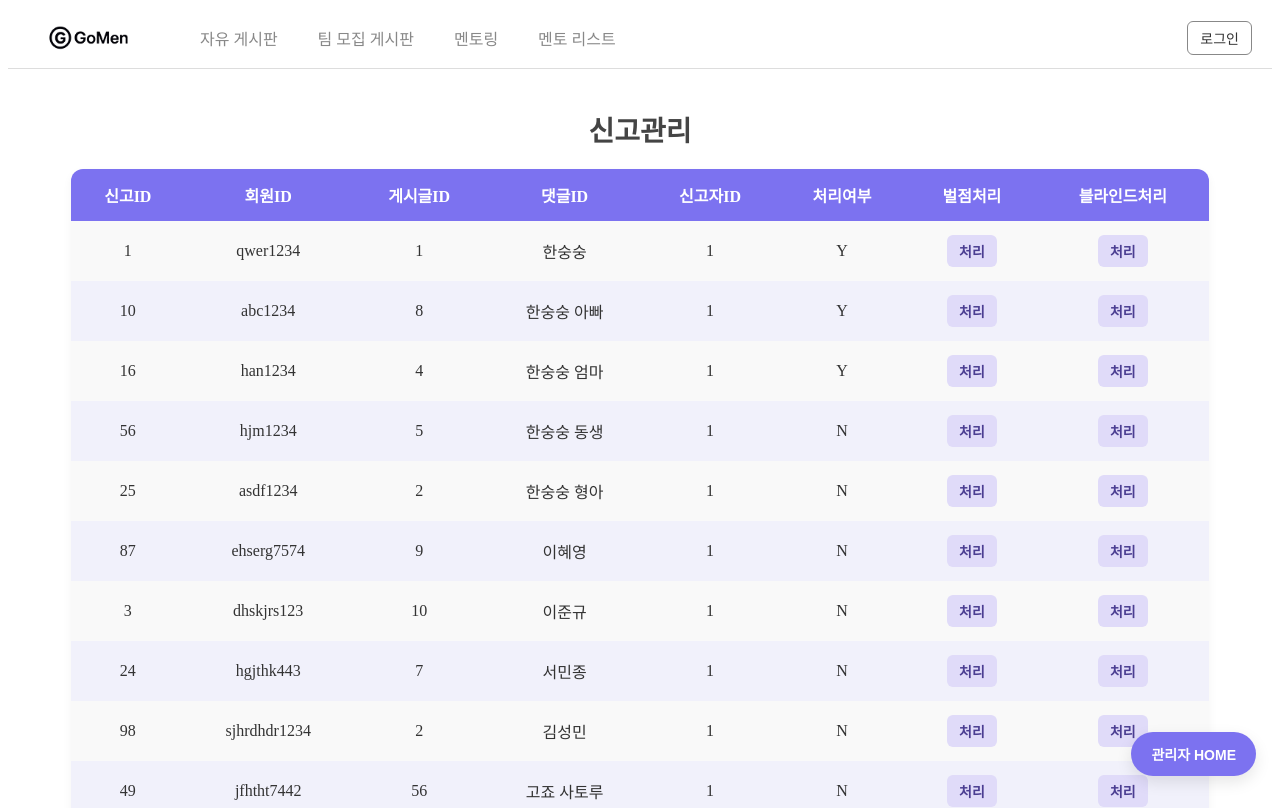
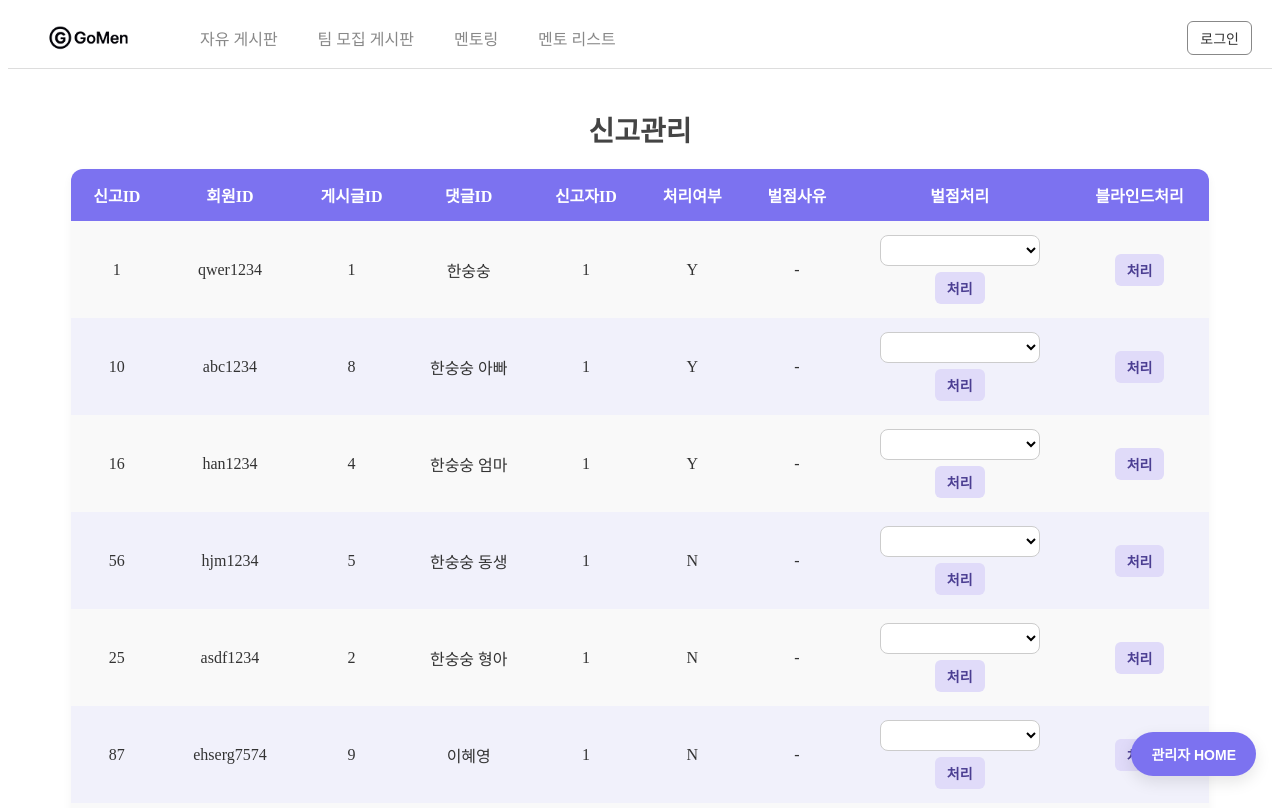
Before and after one commit to 4team-tuna/be14-3rd-Tuna-GoMen, a Vue app in the folder frontend/gomen/: page /admin/reports in a window 1280 px wide. Shown: the top 808 px of the page. Built offline with nearby package versions, Linux system fonts and the light colour scheme; data requests are answered from the project's data file.

Commit message:
회원 테이블 새로 생성시 벌점 컬럼 추가 신고 처리시 관리자가 카테고리 선택 가능 해당하는 벌점 만큼 신고당한 회원의 정보에 벌점 누적 기능 구현

```diff
--- a/frontend/gomen/mock/db.json
+++ b/frontend/gomen/mock/db.json
@@ -703,19 +703,6 @@
       "likes": 5,
       "content": "Vue.js에서 상태 관리를 어떻게 효율적으로 할 수 있을까요?",
       "comments": []
-    },
-    {
-      "id": "6bbc",
-      "title": "아닡ㅋㅋㅋ 한석현 진짜 너무 멍청한듯",
-      "author": "한숭숭",
-      "date": "25.04.14",
-      "createdAt": "2025-04-14T03:39:12.299Z",
-      "category": "잡담",
-      "views": 0,
-      "likes": 0,
-      "content": "아니 내가 한석현멘토 멘토링 했거든? 진짜 멘토링 개못함 ㅋㅋㅋ 차라리 이혜영 멘토한테 듣고말지\n",
-      "comments": [],
-      "is_blinded": "Y"
     }
   ],
   "likes": [
--- a/frontend/gomen/src/views/Admin/ReportPage.vue
+++ b/frontend/gomen/src/views/Admin/ReportPage.vue
@@ -12,6 +12,7 @@
             <th>댓글ID</th>
             <th>신고자ID</th>
             <th>처리여부</th>
+            <th>벌점사유</th>
             <th>벌점처리</th>
             <th>블라인드처리</th>
           </tr>
@@ -24,9 +25,18 @@
             <td>{{ report.commentId ?? 'null' }}</td>
             <td>{{ report.reporterId }}</td>
             <td>{{ report.status }}</td>
-              <td><button class="btn" @click="handleProcess(report.id)">처리</button></td>
+            <td>{{ report.category ?? '-' }}</td>
+            <td class="category-select-cell">
+              <select v-model="selectedCategories[report.id]" class="category-select">
+                <option disabled value="">선택</option>
+                <option value="불건전 게시글">🚫 불건전 게시글</option>
+                <option value="광고,홍보">📢 광고/홍보</option>
+                <option value="불법 게시글">⚠️ 불법 게시글</option>
+                <option value="욕설,비방">💢 욕설/비방</option>
+              </select>
+              <button class="btn" @click="handleProcess(report.id)">처리</button>
+            </td>
             <td><button class="btn" @click="handleBlind(report.id)">처리</button></td>
-
           </tr>
         </tbody>
       </table>
@@ -37,30 +47,74 @@
 
 <script setup>
 import { useRouter } from 'vue-router'
+import { ref, onMounted } from 'vue'
+import axios from 'axios'
+
 const router = useRouter()
-
 const goBack = () => {
   window.history.length > 1 ? router.back() : router.push('/admin')
 }
-import { ref, onMounted } from 'vue'
-import axios from 'axios'
 
 const reports = ref([])
+const selectedCategories = ref({})
+const categoryScoreMap = {
+  '불건전 게시글': 50,
+  '광고,홍보': 20,
+  '불법 게시글': 100,
+  '욕설,비방': 70
+}
 
 onMounted(async () => {
   const res = await axios.get('http://localhost:3001/reports')
   reports.value = res.data
 })
 
-// 처리여부 PATCH
 const handleProcess = async (reportId) => {
+  const selectedCategory = selectedCategories.value[reportId]
+  if (!selectedCategory) {
+    alert('위반 사유를 선택해주세요.')
+    return
+  }
+
+  const score = categoryScoreMap[selectedCategory]
+  const report = reports.value.find(r => r.id === reportId)
+  if (!report || !report.targetUserId) {
+    alert('회원 정보가 없습니다.')
+    return
+  }
+
   try {
+    // 신고 처리 상태 및 사유 업데이트
     await axios.patch(`http://localhost:3001/reports/${reportId}`, {
-      status: 'Y'
+      status: 'Y',
+      category: selectedCategory
     })
+
+    // 유저 정보 조회 - id, loginId, nickname 중 하나 일치
+    const usersRes = await axios.get(`http://localhost:3001/users`)
+    const targetUser = usersRes.data.find(u =>
+      u.id === report.targetUserId ||
+      u.loginId === report.targetUserId ||
+      u.nickname === report.targetUserId
+    )
+
+    if (!targetUser) {
+      alert('해당 유저 정보를 찾을 수 없습니다.')
+      return
+    }
+
+    const currentScore = targetUser.violationScore || 0
+    await axios.patch(`http://localhost:3001/users/${targetUser.id}`, {
+      violationScore: currentScore + score
+    })
+
     const target = reports.value.find(r => r.id === reportId)
-    if (target) target.status = 'Y'
-    alert('처리 완료되었습니다.')
+    if (target) {
+      target.status = 'Y'
+      target.category = selectedCategory
+    }
+
+    alert(`처리 완료! ${score}점 벌점이 부과되었습니다.`)
   } catch (error) {
     console.error('처리 실패:', error)
     alert('처리 중 오류가 발생했습니다.')
@@ -71,26 +125,14 @@ const handleBlind = async (reportId) => {
   try {
     const report = reports.value.find(r => r.id === reportId)
     if (!report) return
-
-    // 1. report 객체의 is_blinded: 'Y' 처리
-    await axios.patch(`http://localhost:3001/reports/${reportId}`, {
-      is_blinded: 'Y'
-    })
+    await axios.patch(`http://localhost:3001/reports/${reportId}`, { is_blinded: 'Y' })
     report.is_blinded = 'Y'
 
-    // 2. 게시글 블라인드 처리 (postId가 존재할 경우)
     if (report.postId) {
       await axios.patch(`http://localhost:3001/allposts/${report.postId}`, {
         is_blinded: 'Y'
       })
     }
-
-    // ✅ 향후 댓글 신고일 경우에도 대응 가능
-    // if (report.commentId) {
-    //   await axios.patch(`http://localhost:3001/comments/${report.commentId}`, {
-    //     is_blinded: 'Y'
-    //   })
-    // }
 
     alert('블라인드 처리되었습니다.')
   } catch (error) {
@@ -98,9 +140,7 @@ const handleBlind = async (reportId) => {
     alert('블라인드 처리 중 오류가 발생했습니다.')
   }
 }
-
 </script>
-
 
 <style scoped>
 h2 {
@@ -109,7 +149,6 @@ const handleBlind = async (reportId) => {
   font-size: 28px;
   color: #444;
 }
-
 table {
   width: 90%;
   margin: 0 auto;
@@ -118,29 +157,24 @@ const handleBlind = async (reportId) => {
   overflow: hidden;
   box-shadow: 0 4px 10px rgba(0, 0, 0, 0.05);
 }
-
 th, td {
   padding: 14px 16px;
   text-align: center;
 }
-
 th {
   background-color: #7c72f0;
   color: #fff;
   font-weight: 600;
 }
-
 td {
   background-color: #f9f9f9;
   color: #333;
 }
-
 tr:nth-child(even) td {
   background-color: #f1f1fb;
 }
-
 .btn {
-    background-color: #e0dbf9; /* iris-100 */
+  background-color: #e0dbf9;
   color: #4b3e92;
   padding: 6px 12px;
   border-radius: 6px;
@@ -150,18 +184,15 @@ const handleBlind = async (reportId) => {
   cursor: pointer;
   transition: background-color 0.3s;
 }
-
 .btn:hover {
   background-color: #5d5fef;
 }
-
 .note {
   text-align: center;
   margin-top: 20px;
   font-size: 14px;
   color: #777;
 }
-
 .floating-back {
   position: fixed;
   bottom: 24px;
@@ -178,9 +209,38 @@ const handleBlind = async (reportId) => {
   z-index: 999;
   transition: background-color 0.3s, transform 0.2s;
 }
-
 .floating-back:hover {
   background-color: #5d5fef;
   transform: scale(1.05);
 }
+
+.category-select-cell {
+  display: flex;
+  flex-direction: column;
+  align-items: center;
+  gap: 6px;
+}
+
+.category-select {
+  padding: 6px 12px;
+  border-radius: 8px;
+  border: 1px solid #ccc;
+  font-size: 13px;
+  cursor: pointer;
+  background-color: #fff;
+  transition: border-color 0.2s, box-shadow 0.2s;
+  width: 160px;
+  text-align: center;
+}
+
+.category-select:hover {
+  border-color: #7c72f0;
+  box-shadow: 0 0 0 2px rgba(124, 114, 240, 0.2);
+}
+
+.category-select:focus {
+  outline: none;
+  border-color: #5d5fef;
+  box-shadow: 0 0 0 2px rgba(93, 95, 239, 0.25);
+}
 </style>
--- a/frontend/gomen/src/views/Login/SignUpPage.vue
+++ b/frontend/gomen/src/views/Login/SignUpPage.vue
@@ -67,6 +67,7 @@ const submitForm = async () => {
       averageRating: 0,
       college: '',
       blog: '',
+      violationScore: 0
     }
 
     await axios.post('http://localhost:3001/users', newUser)
```
Lines whose indentation alone changed are shown as unchanged.
